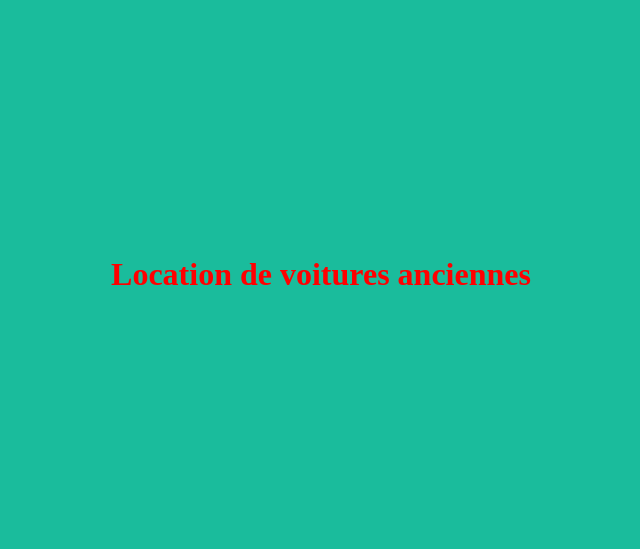
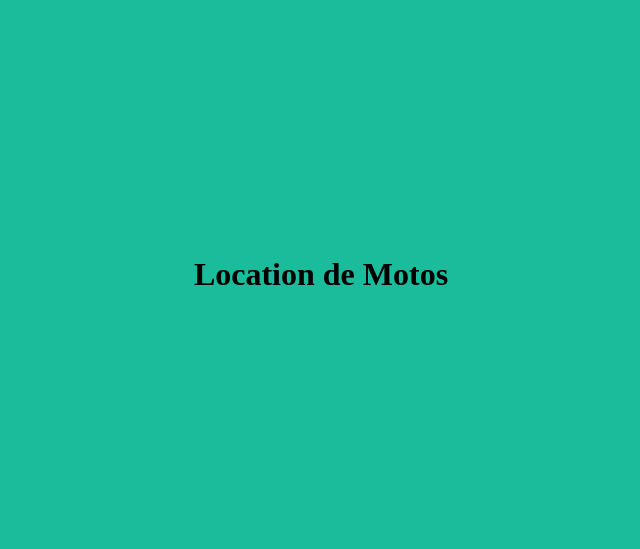
Before and after one commit to houssemeddinelassoued/AgenceLocation, a plain HTML site: page index.html in a window 1280 px wide. Shown: the part 18-567 px from the top of the page, without its empty margins (319-959 px from the left). Drawn offline with Linux system fonts and the light colour scheme.

Commit message:
Ajout d'une versionpour les Motos

```diff
--- a/index.html
+++ b/index.html
@@ -5,6 +5,6 @@
 <title></title>
 </head>
 <body style="background-color:#1abc9c">
-<h1 style="padding-top:20%; padding-bottom:20%; text-align:center;color:#F00">Location de voitures anciennes</h1>
+<h1 style="padding-top:20%; padding-bottom:20%; text-align:center;color:#000">Location de Motos</h1>
 </body>
 </html>
```
Also changed, not shown: 1 other file.
